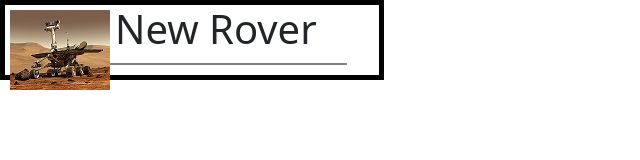
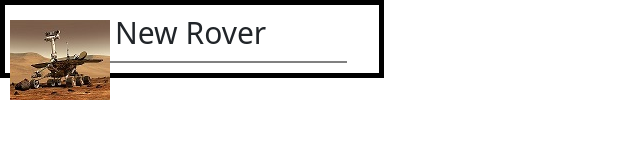
Before and after one commit to escalandres/Reto_QuantumRobotics, a plain HTML site: page index.html in a window 1280 px wide. Shown: the whole page, without its empty margins (0-640 px from the left). Drawn offline with nearby package versions, Linux system fonts and the light colour scheme.

```diff
--- a/src/css/style.css
+++ b/src/css/style.css
@@ -23,6 +23,11 @@
     margin: 5px 5px;
 }
 
+.sidebar__h1{
+    font-size: 30px;
+    margin: 10px;
+}
+
 .subline{
     width: 90%;
     border: 1px solid gray;
```
